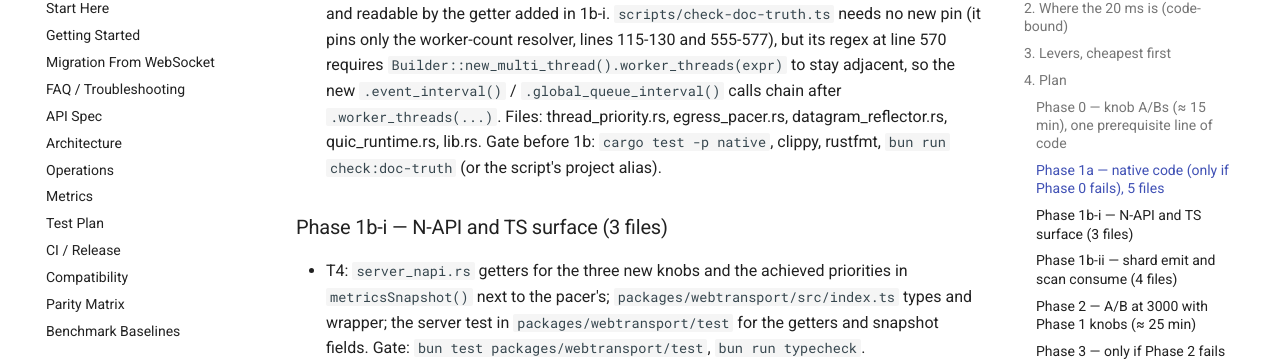
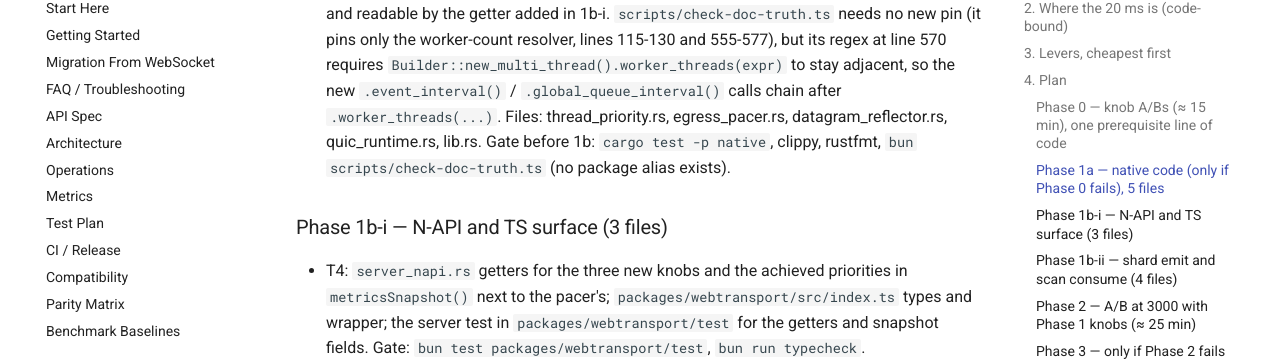
Before and after one commit to vmeansdev/webtransport-bun, an MkDocs documentation site: the page built from docs/superpowers/plans/2026-09-03-home-rig-3k-ack-tail.md, in a window 1280 px wide and 900 px high, scrolled down 3895 px. Shown: the part 127-488 px from the top of the window. Built offline with MkDocs 1.6.1 and Material for MkDocs 9.7.7, drawn with Linux system fonts in a browser that asks for light colours; comment, search, counter and statistics services are not loaded.

Commit message:
Name the doc-truth gate by its script path
Co-Authored-By: Claude Fable 5.1 <noreply@anthropic.com>

```diff
--- a/docs/superpowers/plans/2026-09-03-home-rig-3k-ack-tail.md
+++ b/docs/superpowers/plans/2026-09-03-home-rig-3k-ack-tail.md
@@ -167,7 +167,7 @@ here and record the home max at 3000 with that profile.
   `.global_queue_interval()` calls chain after `.worker_threads(...)`.
 Files: thread_priority.rs, egress_pacer.rs, datagram_reflector.rs,
 quic_runtime.rs, lib.rs. Gate before 1b: `cargo test -p native`, clippy,
-rustfmt, `bun run check:doc-truth` (or the script's project alias).
+rustfmt, `bun scripts/check-doc-truth.ts` (no package alias exists).
 
 ### Phase 1b-i — N-API and TS surface (3 files)
 - T4: `server_napi.rs` getters for the three new knobs and the achieved
```
